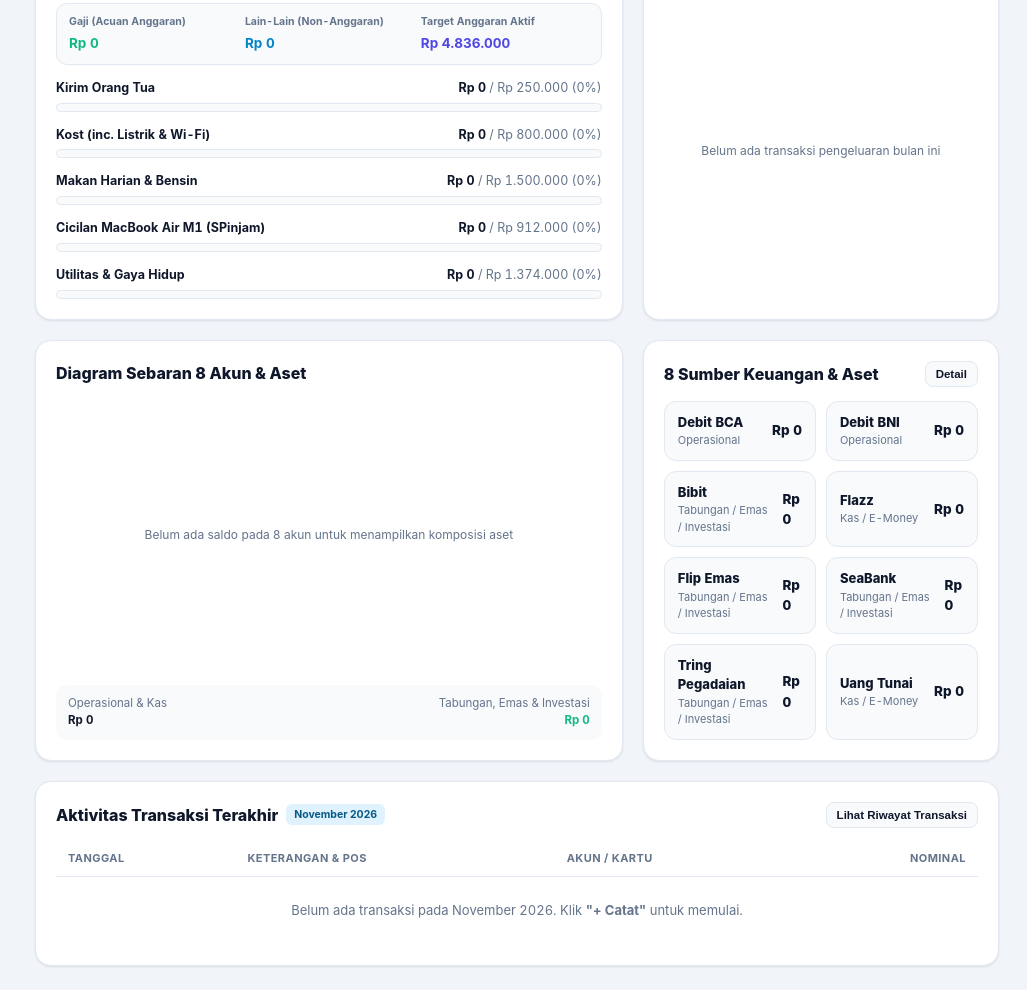
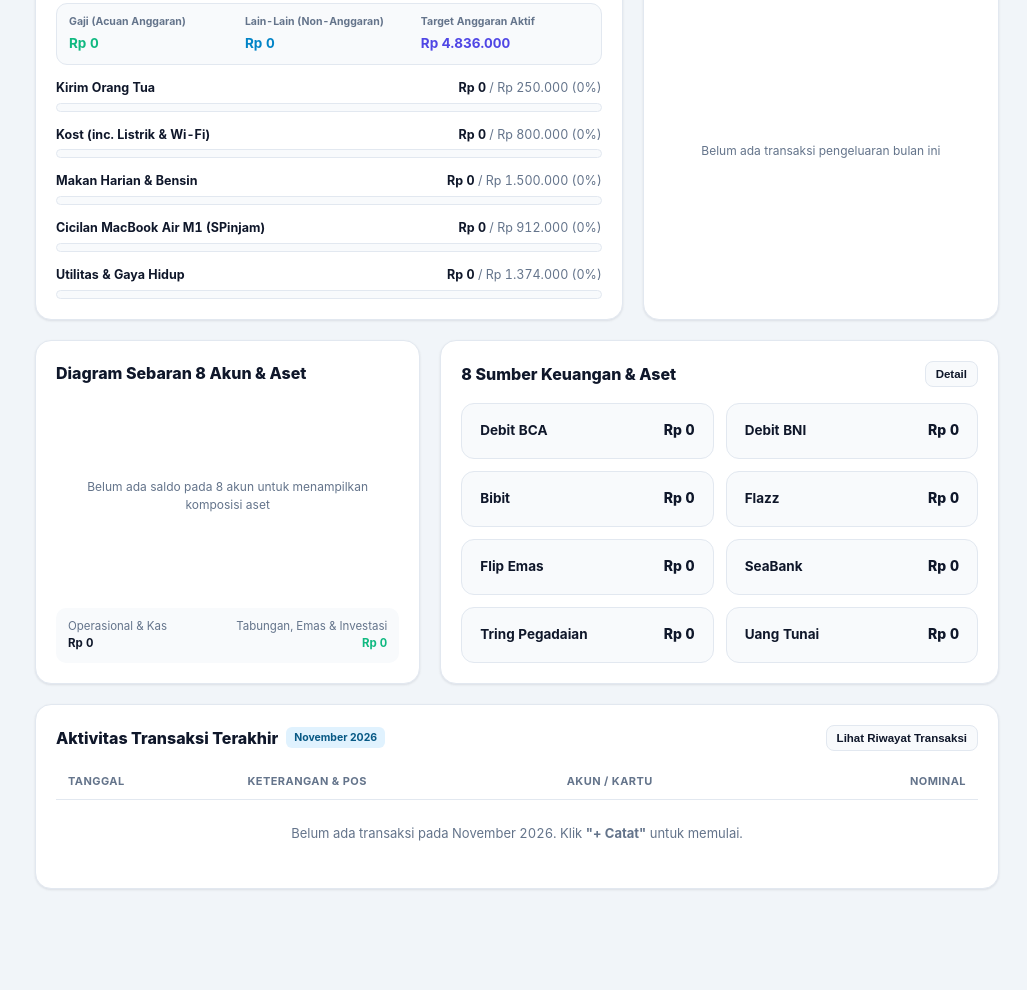
Before and after one commit to samuelrskt/finflow-pro, a plain HTML site: page index.html in a window 1280 px wide. Shown: the part 933-1923 px from the top of the page, without its empty margins (253-1280 px from the left). After the commit the page ends 1846 px from the top, so only its background shows below. Drawn offline with Linux system fonts and the light colour scheme.

Commit message:
Add files via upload

```diff
--- a/index.html
+++ b/index.html
@@ -468,13 +468,25 @@
     @media (min-width: 960px) {
       .grid-3-asym { grid-template-columns: 1.65fr 1fr; }
     }
+    .grid-assets-split {
+      display: grid;
+      grid-template-columns: 1fr;
+      gap: 20px;
+    }
+    @media (min-width: 1060px) {
+      .grid-assets-split {
+        grid-template-columns: 1fr 1.45fr;
+        align-items: stretch;
+      }
+    }
     .grid-accounts {
       display: grid;
       grid-template-columns: 1fr;
-      gap: 10px;
+      grid-auto-rows: minmax(56px, 1fr);
+      gap: 12px;
     }
     @media (min-width: 640px) {
-      .grid-accounts { grid-template-columns: repeat(2, 1fr); }
+      .grid-accounts { grid-template-columns: repeat(2, minmax(0, 1fr)); }
     }
 
     /* Special Dark Card (Kartu Kredit BCA) */
@@ -629,6 +641,32 @@
       border: 1px solid var(--border-color);
       background: var(--bg-subtle);
       gap: 10px;
+    }
+    .grid-accounts .acc-item {
+      padding: 15px 18px;
+      min-height: 56px;
+      border-radius: 13px;
+      gap: 14px;
+      transition: border-color 0.15s ease;
+    }
+    .grid-accounts .acc-item:hover {
+      border-color: rgba(16, 185, 129, 0.45);
+    }
+    .grid-accounts .acc-name {
+      font-size: 13.5px;
+      font-weight: 700;
+      color: var(--text-main);
+      line-height: 1.35;
+      min-width: 0;
+    }
+    .grid-accounts .acc-balance {
+      font-size: 14px;
+      font-weight: 800;
+      color: var(--text-main);
+      white-space: nowrap;
+      flex-shrink: 0;
+      text-align: right;
+      line-height: 1.35;
     }
 
     /* Calendar Grid */
@@ -1149,13 +1187,13 @@
       </div>
 
       <!-- Asset Allocation Pie + 8 Accounts -->
-      <div class="grid-3-asym">
-        <div class="card" style="order:2;">
-          <div style="display:flex; justify-content:space-between; align-items:center; margin-bottom:14px; gap:10px;">
+      <div class="grid-assets-split">
+        <div class="card" style="order:2; display:flex; flex-direction:column;">
+          <div style="display:flex; justify-content:space-between; align-items:center; margin-bottom:16px; gap:10px;">
             <h3 style="font-size:16px; font-weight:800;">8 Sumber Keuangan &amp; Aset</h3>
             <button type="button" class="btn btn-sm btn-ghost" data-action="switch-tab" data-tab="akun">Detail</button>
           </div>
-          <div id="dash-accounts-grid" class="grid-accounts tabular"></div>
+          <div id="dash-accounts-grid" class="grid-accounts tabular" style="flex:1;"></div>
         </div>
 
         <div class="card" style="order:1; display:flex; flex-direction:column; justify-content:space-between; gap:14px;">
@@ -2355,14 +2393,10 @@
         const assetPieItems = state.accounts.map(a => ({ label: a.name, value: Math.max(0, balances[a.id] || 0) }));
         renderSvgPie('pie-assets-box', assetPieItems, 'Belum ada saldo pada 8 akun untuk menampilkan komposisi aset');
 
-        const groupTag = { ops: 'Operasional', cash: 'Kas / E-Money', savings: 'Tabungan / Emas / Investasi' };
         document.getElementById('dash-accounts-grid').innerHTML = state.accounts.map(acc => `
           <div class="acc-item">
-            <div>
-              <div style="font-size:13px; font-weight:800;">${escapeHtml(acc.name)}</div>
-              <div style="font-size:11px; color:var(--text-muted);">${groupTag[acc.group] || 'Akun'}</div>
-            </div>
-            <div style="font-size:13.5px; font-weight:800;">${formatIDR(balances[acc.id] || 0)}</div>
+            <span class="acc-name">${escapeHtml(acc.name)}</span>
+            <span class="acc-balance">${formatIDR(balances[acc.id] || 0)}</span>
           </div>
         `).join('');
 
@@ -2888,16 +2922,12 @@
         const assetPieItems = state.accounts.map(a => ({ label: a.name, value: Math.max(0, balances[a.id] || 0) }));
         renderSvgPie('pie-assets-box', assetPieItems, 'Belum ada saldo pada 8 akun untuk menampilkan komposisi aset');
 
-        const groupTag = { ops: 'Operasional', cash: 'Kas / E-Money', savings: 'Tabungan / Emas / Investasi' };
         const dashGrid = document.getElementById('dash-accounts-grid');
         if (dashGrid) {
           dashGrid.innerHTML = state.accounts.map(acc => `
             <div class="acc-item">
-              <div>
-                <div style="font-size:13px; font-weight:800;">${escapeHtml(acc.name)}</div>
-                <div style="font-size:11px; color:var(--text-muted);">${groupTag[acc.group] || 'Akun'}</div>
-              </div>
-              <div style="font-size:13.5px; font-weight:800;">${formatIDR(balances[acc.id] || 0)}</div>
+              <span class="acc-name">${escapeHtml(acc.name)}</span>
+              <span class="acc-balance">${formatIDR(balances[acc.id] || 0)}</span>
             </div>
           `).join('');
         }
```
